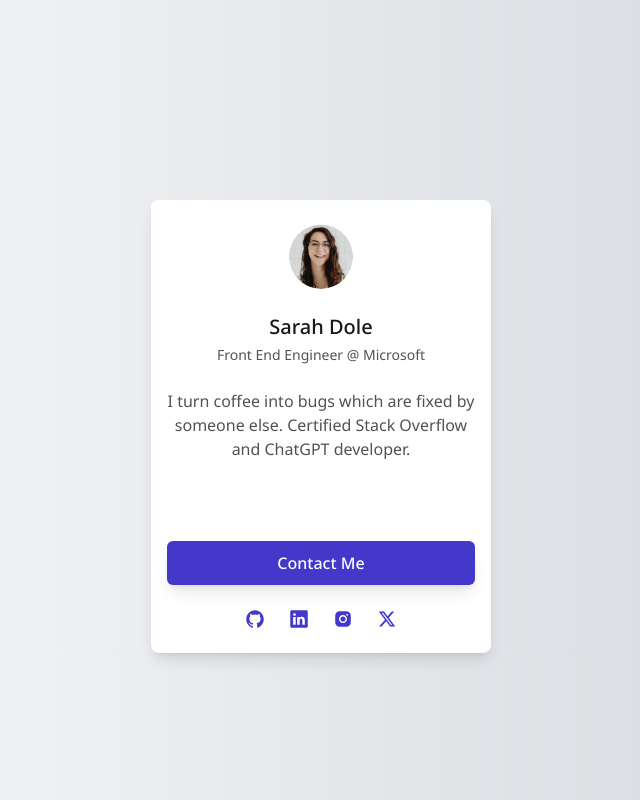
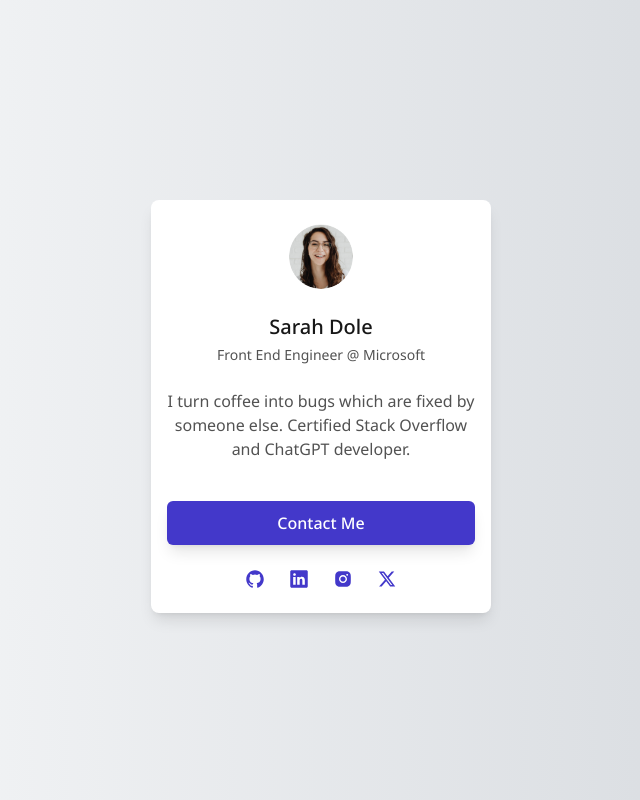
Before and after one commit to BeatriceWambuiMbugua/profile-card, a Next.js app: page / in a window 1280 px wide. Shown: the whole page, without its empty margins (319-959 px from the left). Built offline with nearby package versions, Linux system fonts and the light colour scheme.

Commit message:
Remove the gap-10 between content and button

```diff
--- a/components/card.tsx
+++ b/components/card.tsx
@@ -6,7 +6,7 @@ import { RiTwitterXFill } from "react-icons/ri";
 const ProfileCard = () => {
     return (
         <div className="flex flex-col items-center">
-            <div className="bg-white max-w-[340px] mt-[200px] flex flex-col w-full shadow-lg rounded-lg px-4 py-6 gap-10">
+            <div className="bg-white max-w-[340px] mt-[200px] flex flex-col w-full shadow-lg rounded-lg px-4 py-6">
                 <div className="space-y-6 flex items-center justify-center flex-col">
                     <Image src={"/profile.png"} alt="profile-image" width={64} height={64} className="object-cover rounded-full" />
                     <div className="space-y-1 text-center">
```
